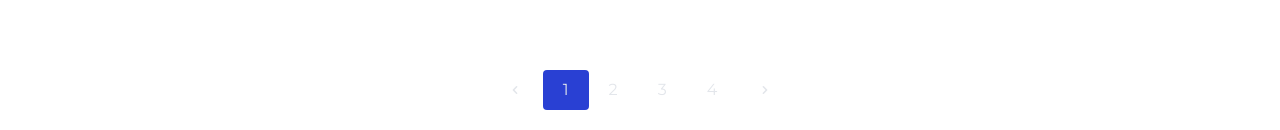
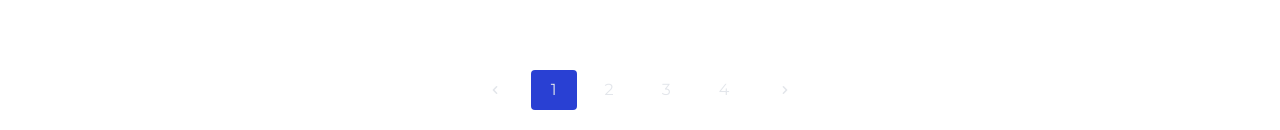
Before and after one commit to darwanceyhan/UsersTask, a React (Create React App) app: page / in a window 1280 px wide. Shown: the part 1044-1174 px from the top of the page. Built offline with nearby package versions, Linux system fonts and the light colour scheme.

Commit message:
change the style

```diff
--- a/src/components/pagination/pagination.tsx
+++ b/src/components/pagination/pagination.tsx
@@ -20,7 +20,7 @@ const Pagination = (props: PaginationProps) => {
   return (
     <div className="bg-white p-4 grid place-items-center mt-10">
       <nav aria-label="Page navigation">
-        <ul className="inline-flex">
+        <ul className="inline-flex gap-2">
           <li>
             <button
               className="rounded h-10 px-5 text-pagination-text transition-colors duration-150 rounded-l-lg focus:shadow-outline hover:bg-pagination-bg hover:opacity-40 text-pagination-arrow"
```
